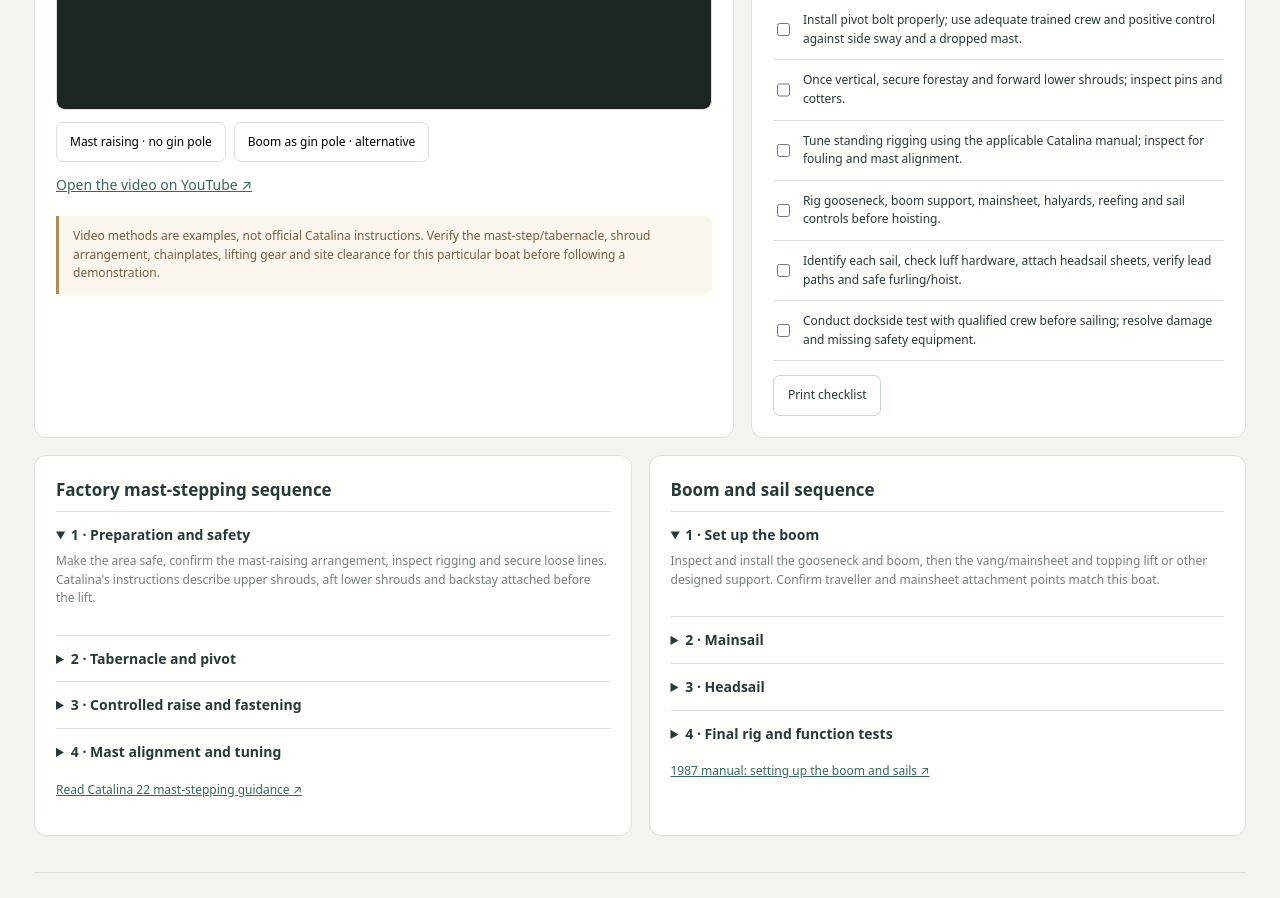
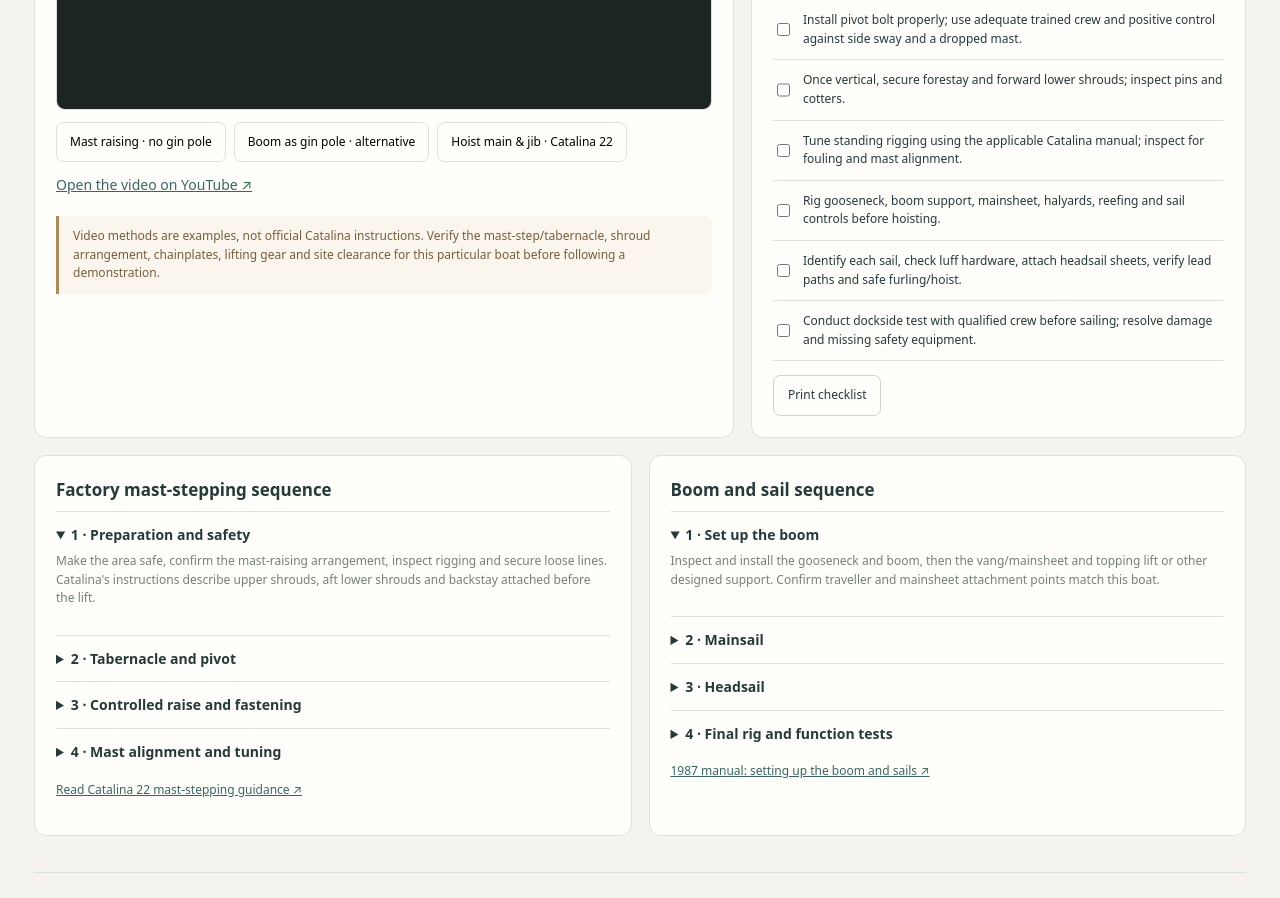
Before and after one commit to bayrp22/catalina22-model, a website: page dist/project/index.html in a window 1280 px wide. Shown: the part 3220-4118 px from the top of the page. Drawn offline with Linux system fonts and the light colour scheme.

Commit message:
Add verified Catalina 22 mainsail and jib hoist demonstration

```diff
--- a/dist/project/index.html
+++ b/dist/project/index.html
@@ -45,7 +45,7 @@ footer{padding:40px 0;border-top:1px solid var(--line);color:var(--mute);font-si
 
 <section id="rigging" class="section"><div class="sectionhead"><div><div class="eyebrow">04 / Field procedure</div><h2>Mast stepping & sail setup</h2></div><span class="pill warn">Inspection and crew required</span></div>
 <div class="grid"><div class="card c7"><h3>Watch a Catalina 22 demonstration</h3><p>Select an instructional video below. YouTube may apply embed restrictions; an external watch link is also provided.</p>
-<div id="videoPanel" class="video empty"><div><strong>Choose a mast-raising method</strong><p>Player loads on selection, not on page load.</p></div></div><div class="vidbuttons"><button type="button" class="videoChoice" data-video="C5WdqdlB8Nc">Mast raising · no gin pole</button><button type="button" class="videoChoice" data-video="l81rwc6-8SM">Boom as gin pole · alternative</button></div><a id="youtubeOpen" href="https://www.youtube.com/results?search_query=catalina+22+mast+raising" target="_blank" rel="noopener">Open the video on YouTube ↗</a>
+<div id="videoPanel" class="video empty"><div><strong>Choose a mast-raising method</strong><p>Player loads on selection, not on page load.</p></div></div><div class="vidbuttons"><button type="button" class="videoChoice" data-video="C5WdqdlB8Nc">Mast raising · no gin pole</button><button type="button" class="videoChoice" data-video="l81rwc6-8SM">Boom as gin pole · alternative</button><button type="button" class="videoChoice" data-video="eiuZQyS6eXM">Hoist main & jib · Catalina 22</button></div><a id="youtubeOpen" href="https://www.youtube.com/results?search_query=catalina+22+mast+raising" target="_blank" rel="noopener">Open the video on YouTube ↗</a>
 <div class="callout" style="margin-top:20px">Video methods are examples, not official Catalina instructions. Verify the mast-step/tabernacle, shroud arrangement, chainplates, lifting gear and site clearance for this particular boat before following a demonstration.</div></div>
 <div class="card c5"><h3>On-site mast setup checklist</h3><p>Review the factory manual first. The checks below are for the pre-raise briefing; do not treat the checklist as evidence of inspection.</p>
 <ul class="checklist">
```
